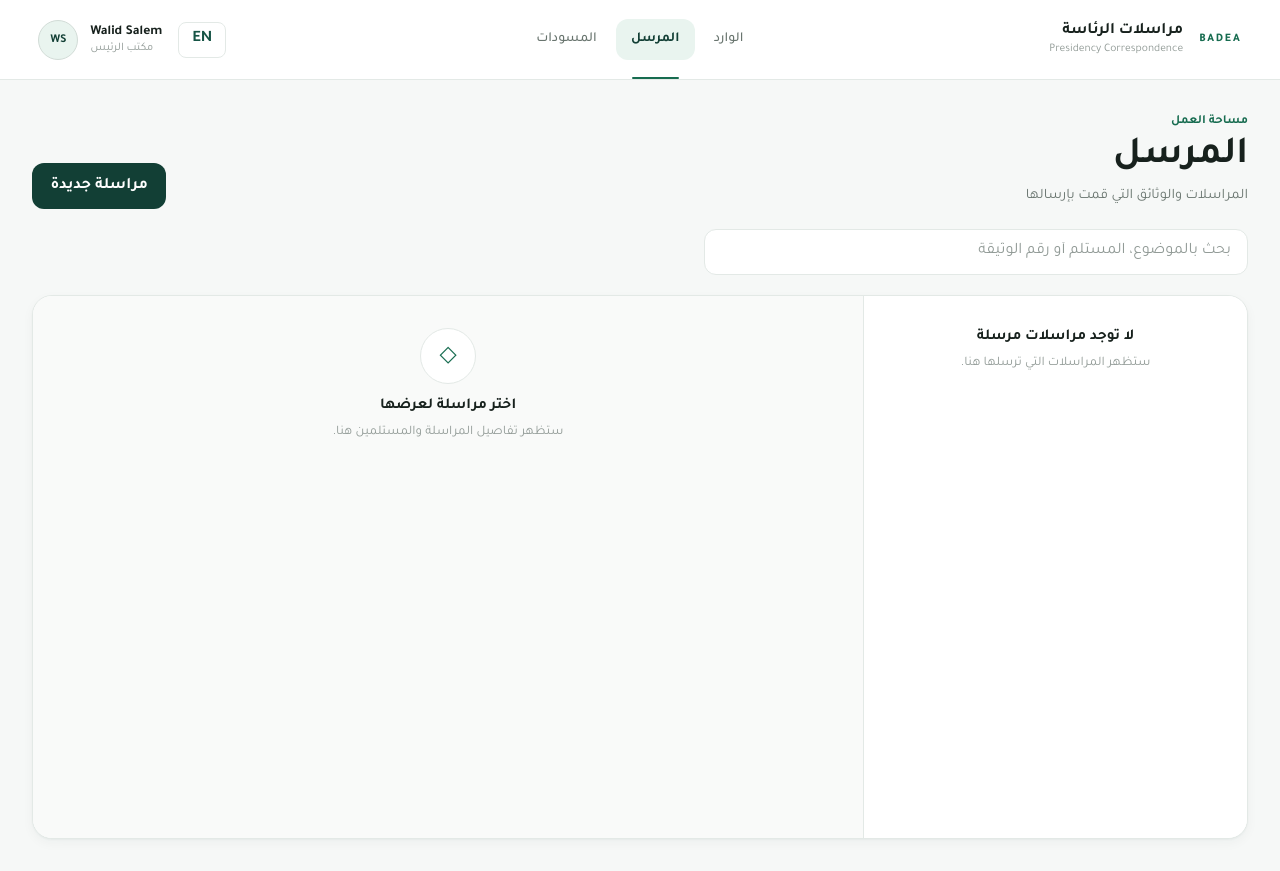
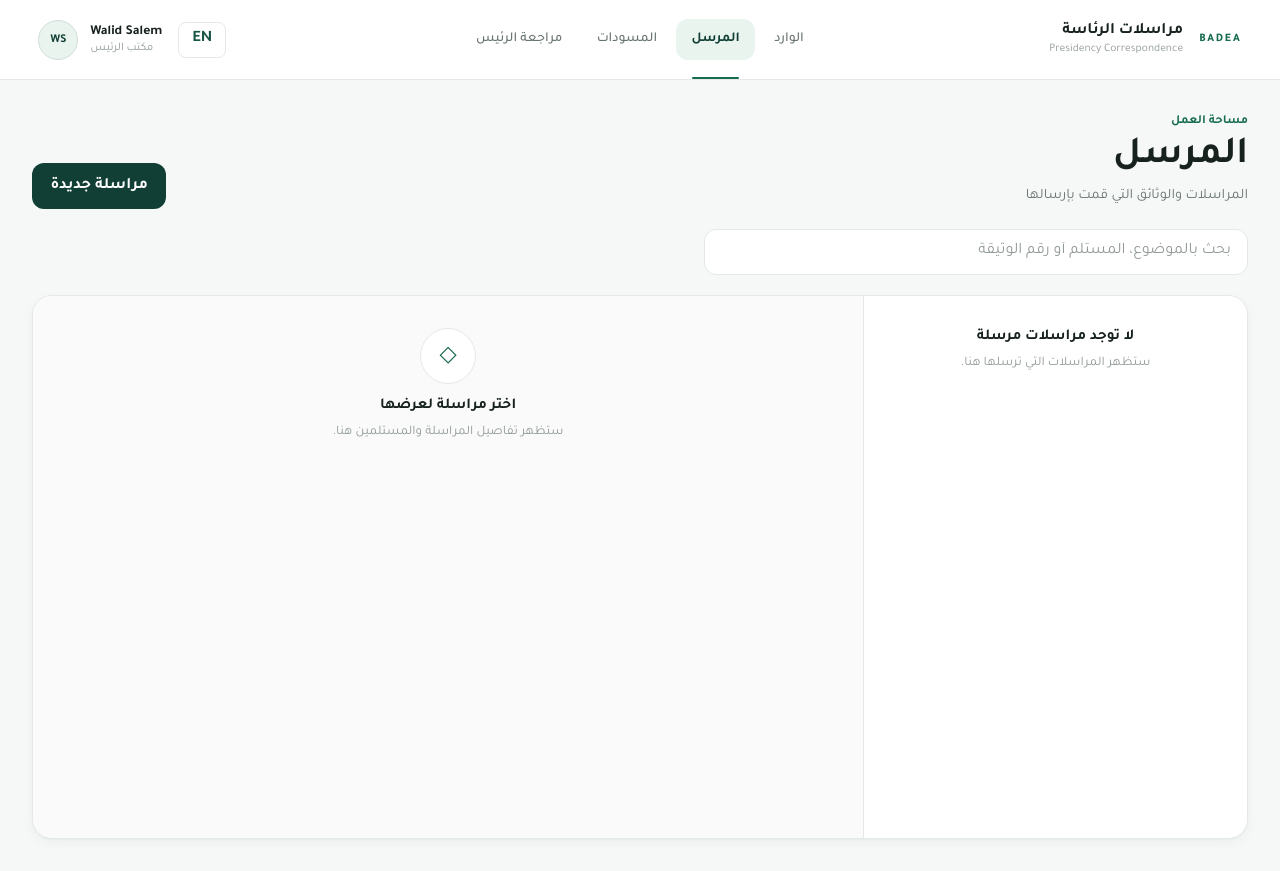
Before and after one commit to Walidelmasri/badea-correspondence-starter, an Angular app: page /sent in a window 1280 px wide. Built offline with nearby package versions, Linux system fonts and the light colour scheme.

Commit message:
fix: add presidentReview to nav temp

```diff
--- a/src/app/core/i18n/translations.ts
+++ b/src/app/core/i18n/translations.ts
@@ -18,6 +18,8 @@ const AR_TRANSLATIONS = {
     sent: 'المرسل',
     drafts: 'المسودات',
     completed: 'المكتمل',
+    presidentReview: 'مراجعة الرئيس',
+
   },
 
   inbox: {
@@ -221,6 +223,7 @@ const EN_TRANSLATIONS = {
     sent: 'Sent',
     drafts: 'Drafts',
     completed: 'Completed',
+    presidentReview: 'President Review',
   },
 
   inbox: {
--- a/src/app/core/navigation/navigation.config.ts
+++ b/src/app/core/navigation/navigation.config.ts
@@ -13,6 +13,10 @@ export const MAIN_NAVIGATION: readonly NavigationItem[] = [
     key: 'drafts',
     route: '/drafts',
   },
+  {
+    key:'presidentReview',
+    route:'/president-review',
+  },
   // {
   //   key: 'completed',
   //   route: '/completed',
--- a/src/app/core/navigation/navigation.model.ts
+++ b/src/app/core/navigation/navigation.model.ts
@@ -2,7 +2,7 @@ export type NavigationKey =
   | 'inbox'
   | 'sent'
   | 'drafts'
-  // | 'completed';
+  | 'presidentReview';
 
 export interface NavigationItem {
   readonly key: NavigationKey;
```
